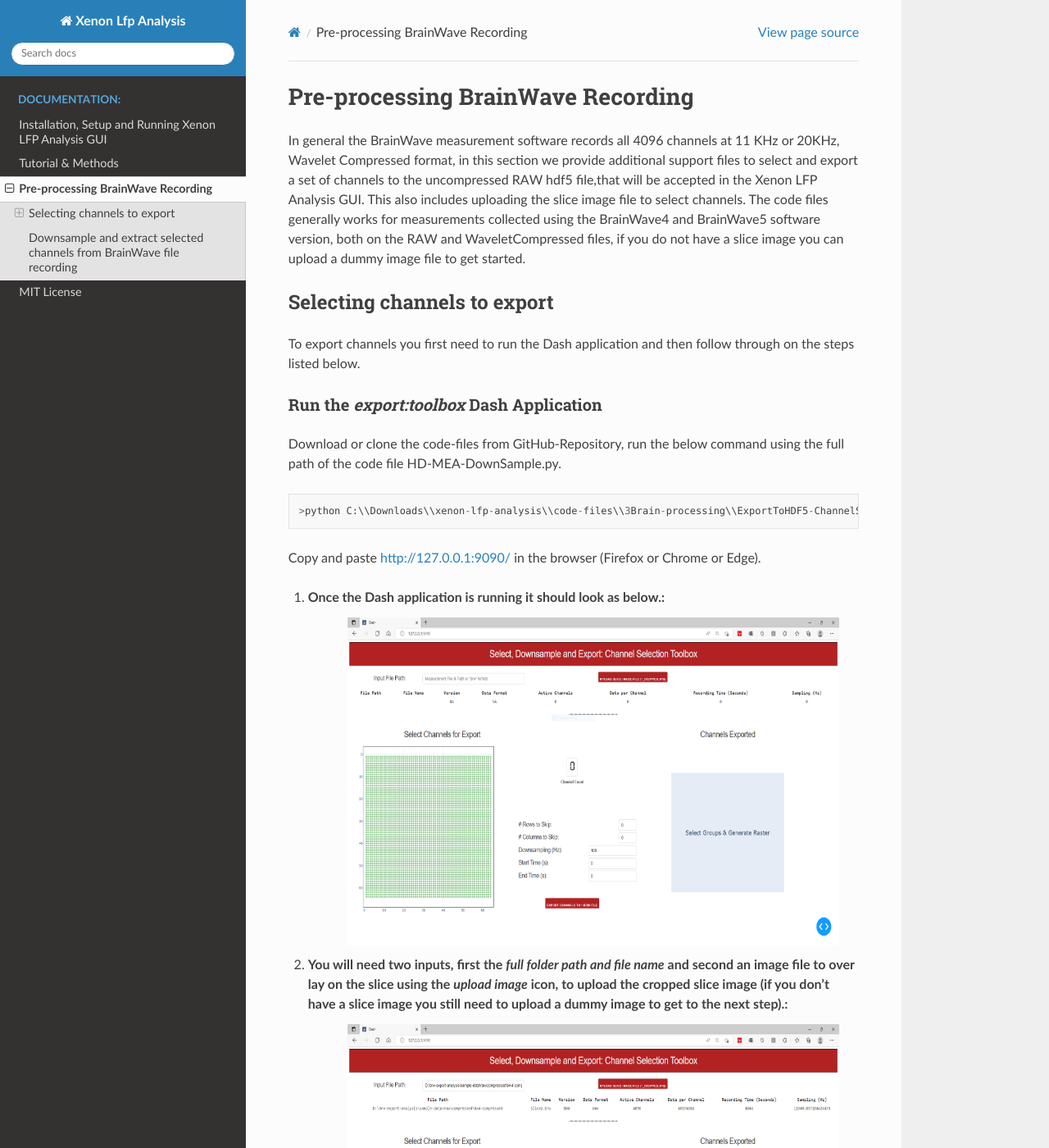
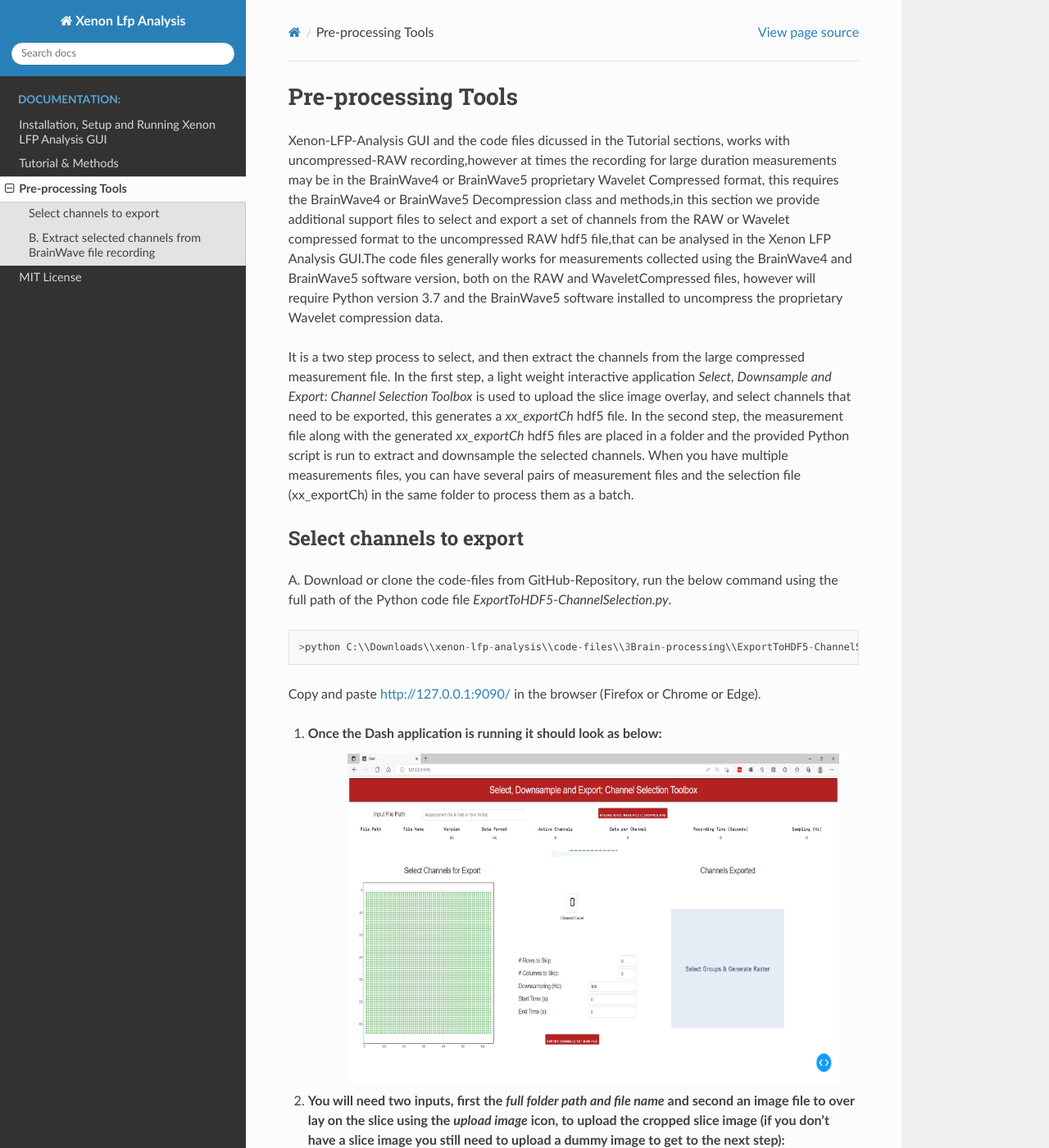
Before and after one commit to MicroBrew09/xenon-lfp-analysis, a Sphinx documentation site: the page built from docs/source/Code.rst, in a window 1280 px wide and 1400 px high. Shown: the whole window at 82% size. Built offline with Sphinx 7.4.7 and the Read the Docs theme 2.0.0, drawn with Linux system fonts in a browser that asks for light colours; some of the changed text lies outside the part shown.

Commit message:
Updated Docs

```diff
--- a/docs/source/Code.rst
+++ b/docs/source/Code.rst
@@ -1,22 +1,27 @@
-Pre-processing BrainWave Recording
-==================================
+Pre-processing Tools
+=====================
 
-In general the BrainWave measurement software records all 4096 channels at 11 KHz or 20KHz, Wavelet Compressed format, \
-in this section we provide additional support files to select and export a set of channels to the uncompressed RAW hdf5 file,\
-that will be accepted in the Xenon LFP Analysis GUI. This also includes uploading the slice image file to select channels. \
+Xenon-LFP-Analysis GUI and the code files dicussed in the Tutorial sections, works with uncompressed-RAW recording,\
+however at times the recording for large duration measurements may be in the \
+BrainWave4 or BrainWave5 proprietary Wavelet Compressed format, this requires the BrainWave4 or BrainWave5 Decompression class and methods,\
+in this section we provide additional support files to select and export a set of channels from the RAW or Wavelet compressed format to the uncompressed RAW hdf5 file,\
+that can be analysed in the Xenon LFP Analysis GUI.\
 The code files generally works for measurements collected using the BrainWave4 and BrainWave5 software version, both on the RAW and WaveletCompressed files, \
-if you do not have a slice image you can upload a dummy image file to get started.
+however will require Python version 3.7 and the BrainWave5 software installed to uncompress the proprietary Wavelet compression data. \
+\
 
-Selecting channels to export
------------------------------
+It is a two step process to select, and then extract the channels from the large compressed measurement file. \
+In the first step, a light weight interactive application *Select, Downsample and Export: Channel Selection Toolbox* is used to upload the slice image overlay, \
+and select channels that need to be exported, this generates a *xx_exportCh* hdf5 file. In the second step, \
+the measurement file along with the generated *xx_exportCh* hdf5 files are placed in a folder and the provided Python script is run \
+to extract and downsample the selected channels. When you have multiple measurements files, you can have several pairs of measurement files and the selection file (xx_exportCh) \
+in the same folder to process them as a batch.
 
-To export channels you first need to run the Dash application and then follow through on the steps listed below.
+Select channels to export
+--------------------------
 
-Run the *export:toolbox* Dash Application
-~~~~~~~~~~~~~~~~~~~~~~~~~~~~~~~~~~~~~~~~~~
-
-Download or clone the code-files from GitHub-Repository, \
-run the below command using the full path of the code file HD-MEA-DownSample.py.
+A. Download or clone the code-files from GitHub-Repository, \
+run the below command using the full path of the Python code file *ExportToHDF5-ChannelSelection.py*.
 ::
 
 >python C:\\Downloads\\xenon-lfp-analysis\\code-files\\3Brain-processing\\ExportToHDF5-ChannelSelection.py
@@ -26,14 +31,14 @@ Copy and paste http://127.0.0.1:9090/ in the browser (Firefox or Chrome or Edge)
 
 
 
-1. Once the Dash application is running it should look as below.:
+1. Once the Dash application is running it should look as below:
     .. image:: _static/pictures/Capture1.PNG
         :width: 600px
         :align: center
         :height: 400px
         :alt: alternate text
 
-2. You will need two inputs, first the *full folder path and file name* and second an image file to over lay on the slice using the *upload image* icon, to upload the cropped slice image (if you don't have a slice image you still need to upload a dummy image to get to the next step).:
+2. You will need two inputs, first the *full folder path and file name* and second an image file to over lay on the slice using the *upload image* icon, to upload the cropped slice image (if you don't have a slice image you still need to upload a dummy image to get to the next step):
     .. image:: _static/pictures/Capture2.PNG
         :width: 600px
         :align: center
```
Also changed, not shown: other parts of docs/source/Code.rst (+3 -3 lines), 9 other files.
